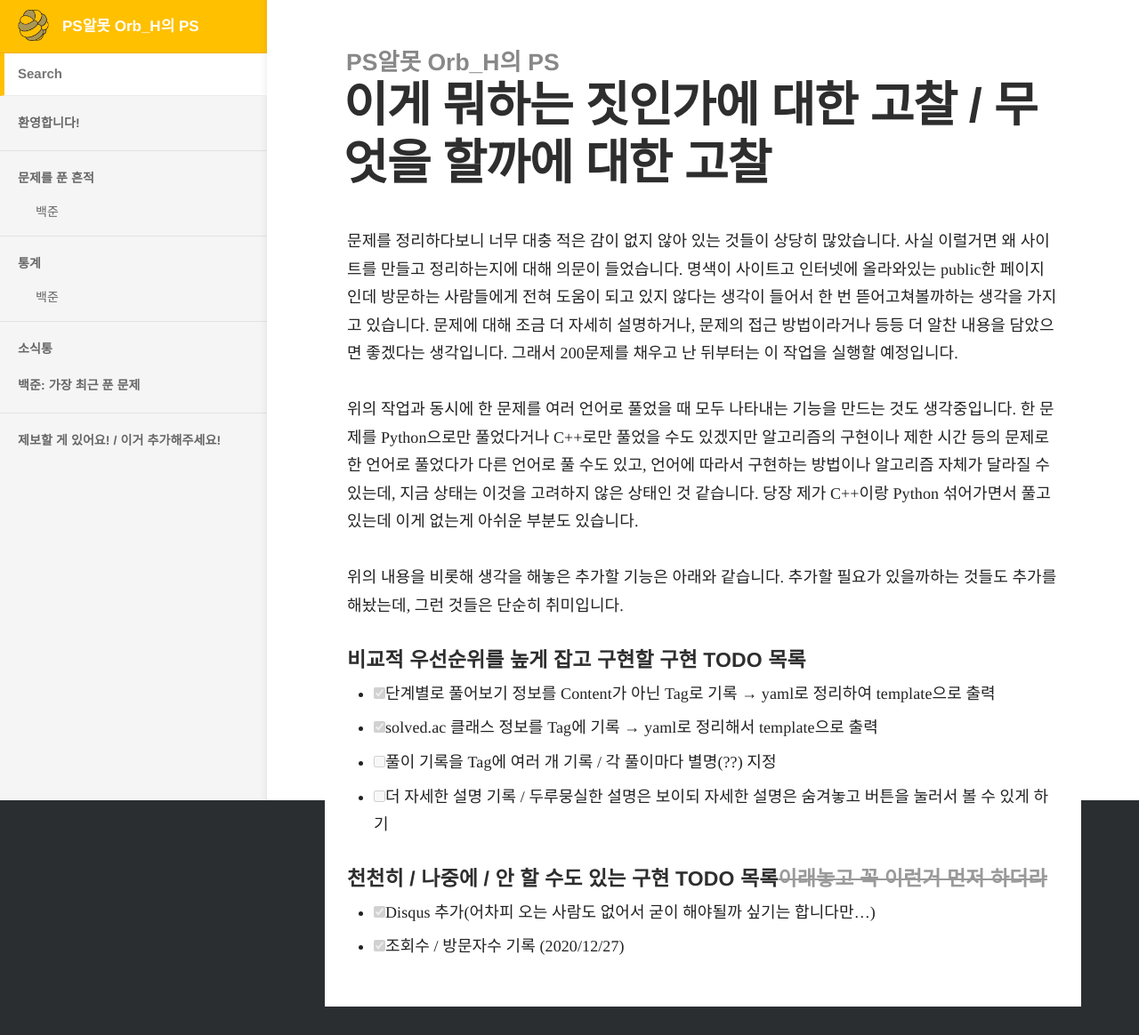
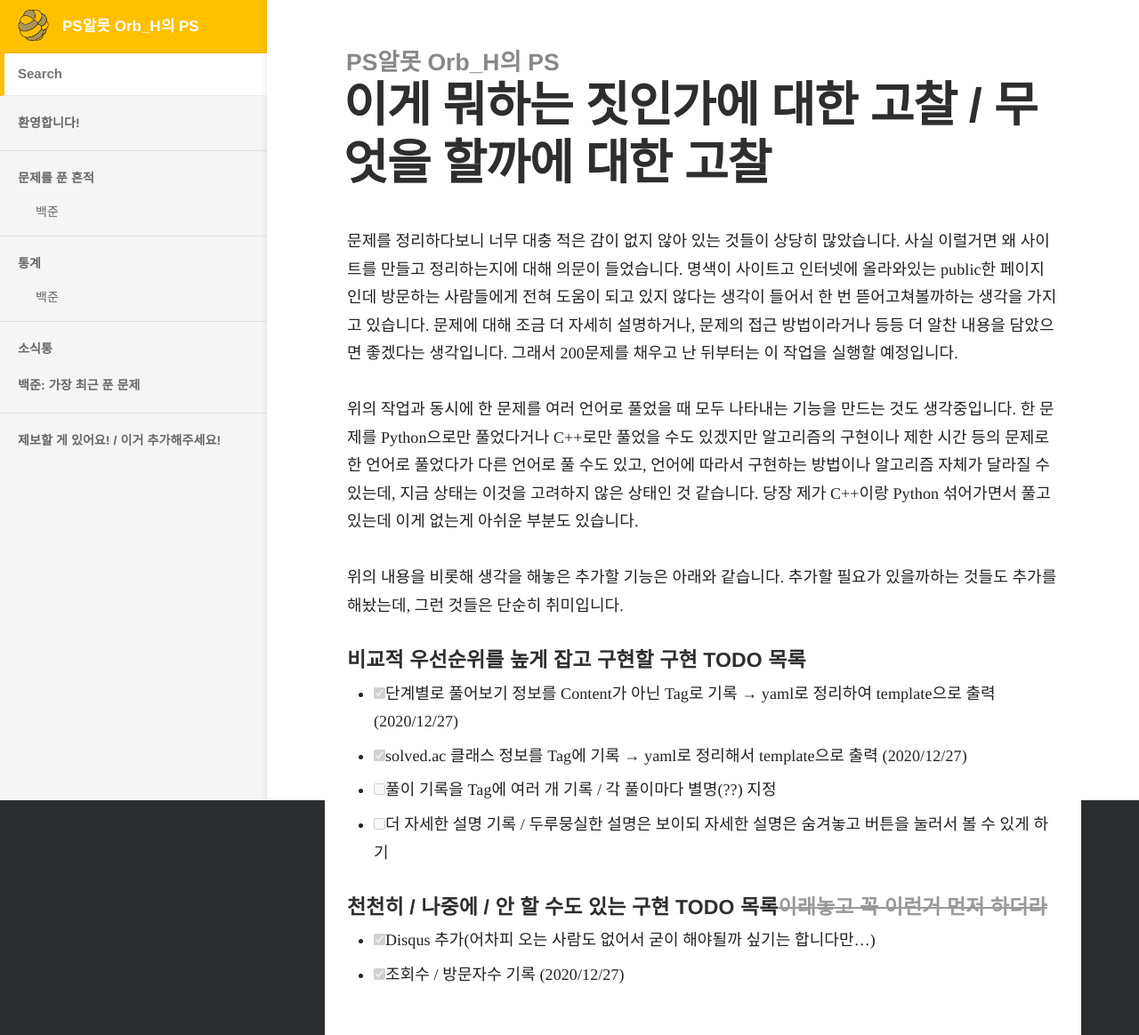
Before and after one commit to Orb-H/nojam, a Jekyll site: the page built from docs/_posts/2020-12-26-.md, in a window 1280 px wide. Shown: the whole page at 89% size. Built offline with Jekyll 4.4.1, drawn with Linux system fonts in a browser that asks for light colours; some web fonts are replaced; before the commit the page ends 1132 px from its top, so only the background shows below that.

Commit message:
Edit 2020-12-26- post

```diff
--- a/docs/_posts/2020-12-26-.md
+++ b/docs/_posts/2020-12-26-.md
@@ -11,8 +11,8 @@ type: info
 
 #### 비교적 우선순위를 높게 잡고 구현할 구현 TODO 목록
 
-- [x] 단계별로 풀어보기 정보를 Content가 아닌 Tag로 기록 → yaml로 정리하여 template으로 출력
-- [x] solved.ac 클래스 정보를 Tag에 기록 → yaml로 정리해서 template으로 출력
+- [x] 단계별로 풀어보기 정보를 Content가 아닌 Tag로 기록 → yaml로 정리하여 template으로 출력 (2020/12/27)
+- [x] solved.ac 클래스 정보를 Tag에 기록 → yaml로 정리해서 template으로 출력 (2020/12/27)
 - [ ] 풀이 기록을 Tag에 여러 개 기록 / 각 풀이마다 별명(??) 지정
 - [ ] 더 자세한 설명 기록 / 두루뭉실한 설명은 보이되 자세한 설명은 숨겨놓고 버튼을 눌러서 볼 수 있게 하기
 
```
